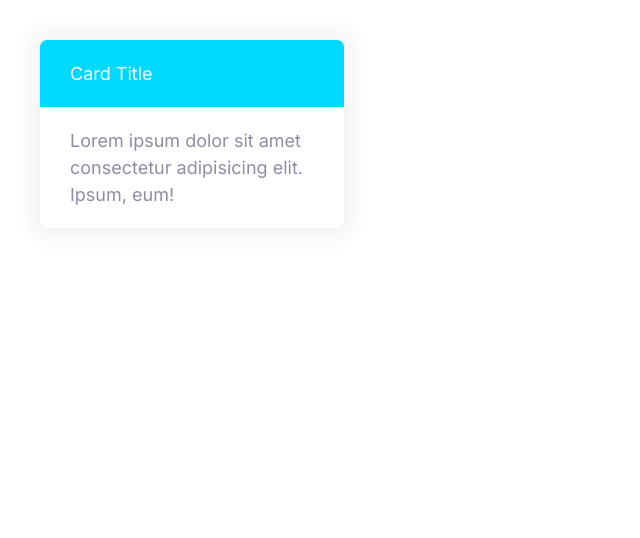
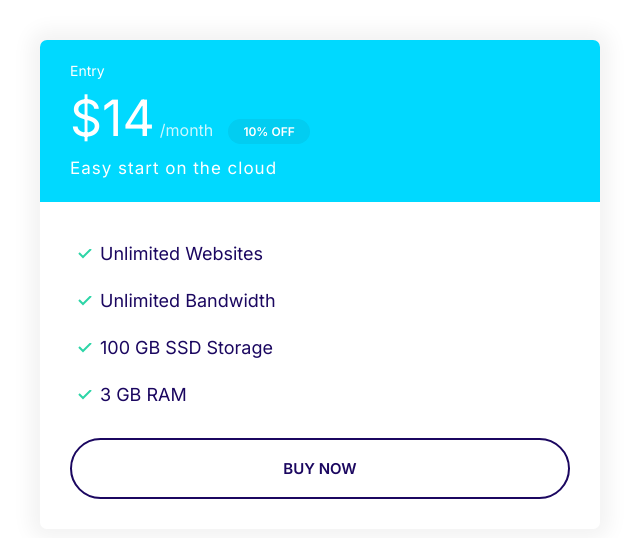
Before and after one commit to Toluade/moshify-by-toluade, a plain HTML site: page index.html in a window 1280 px wide. Shown: the whole page, without its empty margins (0-640 px from the left). Drawn offline with Linux system fonts and the light colour scheme.

Commit message:
Build plan component

```diff
--- a/css/styles.css
+++ b/css/styles.css
@@ -116,6 +116,7 @@ a {
 
 .badge--small {
   font-size: 1.6rem;
+  padding: 0.5rem 1.5rem;
 }
 
 @media screen and (min-width: 1024px) {
@@ -294,3 +295,55 @@ a {
   background: var(--color-secondary);
   color: #fff;
 }
+
+.card--secondary .badge--secondary {
+  background: #02cdf1;
+}
+
+/* Plans */
+.plan__name {
+  color: #fff;
+  margin: 0;
+  font-weight: 500;
+  font-size: 2.4rem;
+}
+
+.plan__price {
+  font-size: 6rem;
+}
+
+.plan__billing-cycle {
+  font-size: 2.4rem;
+  font-weight: 300;
+  opacity: 0.8;
+  margin-right: 1rem;
+}
+
+.plan__description {
+  font-size: 2rem;
+  font-weight: 300;
+  letter-spacing: 1px;
+  display: block;
+}
+
+.plan .list__item {
+  margin-bottom: 2rem;
+}
+
+@media screen and (min-width: 1024px) {
+  .plan__name {
+    font-size: 1.4rem;
+  }
+
+  .plan__price {
+    font-size: 5rem;
+  }
+
+  .plan__billing-cycle {
+    font-size: 1.6rem;
+  }
+
+  .plan__description {
+    font-size: 1.7rem;
+  }
+}
--- a/index.html
+++ b/index.html
@@ -14,11 +14,25 @@
     <link rel="stylesheet" href="css/styles.css" />
   </head>
   <body>
-    <div style="width: 30%; padding: 4rem">
-      <div class="card card--secondary">
-        <header class="card__header">Card Title</header>
-        <div class="card__body">
-          Lorem ipsum dolor sit amet consectetur adipisicing elit. Ipsum, eum!
+    <div style="width: 50%; padding: 4rem">
+      <div class="plan">
+        <div class="card card--secondary">
+          <header class="card__header">
+            <h3 class="plan__name">Entry</h3>
+            <span class="plan__price">$14</span>
+            <span class="plan__billing-cycle">/month</span>
+            <span class="badge badge--secondary badge--small">10% OFF</span>
+            <span class="plan__description">Easy start on the cloud</span>
+          </header>
+          <div class="card__body">
+            <ul class="list list--tick">
+              <li class="list__item">Unlimited Websites</li>
+              <li class="list__item">Unlimited Bandwidth</li>
+              <li class="list__item">100 GB SSD Storage</li>
+              <li class="list__item">3 GB RAM</li>
+            </ul>
+            <button class="btn btn--outline btn--block">Buy Now</button>
+          </div>
         </div>
       </div>
     </div>
```
Also changed, not shown: components/plans.html (added, +22 -0 lines).
